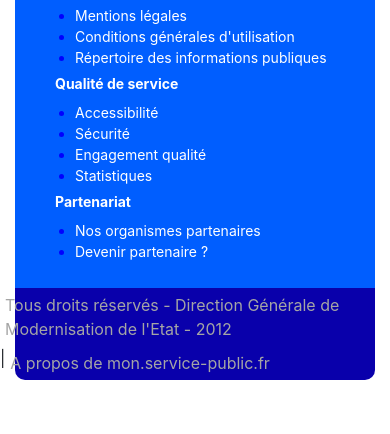
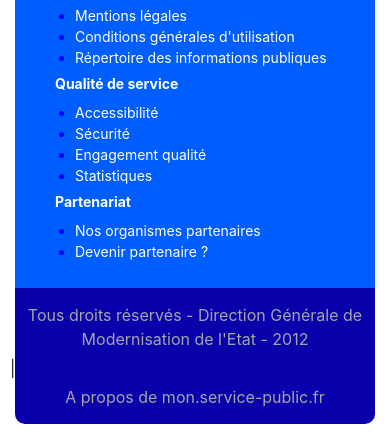
Before and after one commit to mdormignies/css_service-public, a plain HTML site: page index.html in a window 390 px wide. Shown: the part 1688-2122 px from the top of the page. Before the commit the page ends 2078 px from the top, so only its background shows below. Drawn offline with nearby package versions, Linux system fonts and the light colour scheme.

Commit message:
Update dm.css

```diff
--- a/dm.css
+++ b/dm.css
@@ -271,3 +271,18 @@ footer>ul {
     padding: 5px;
     color: rgb(165, 165, 165);
 }
+
+@media (max-width: 768px) {
+
+    .blueMoonPart {
+        box-sizing: border-box;
+        padding: 10px;
+    }
+
+    .blueMoonPart a {
+        display: block;
+        text-align: center;
+        width: 100%;
+        white-space: normal;
+    }
+}
```
